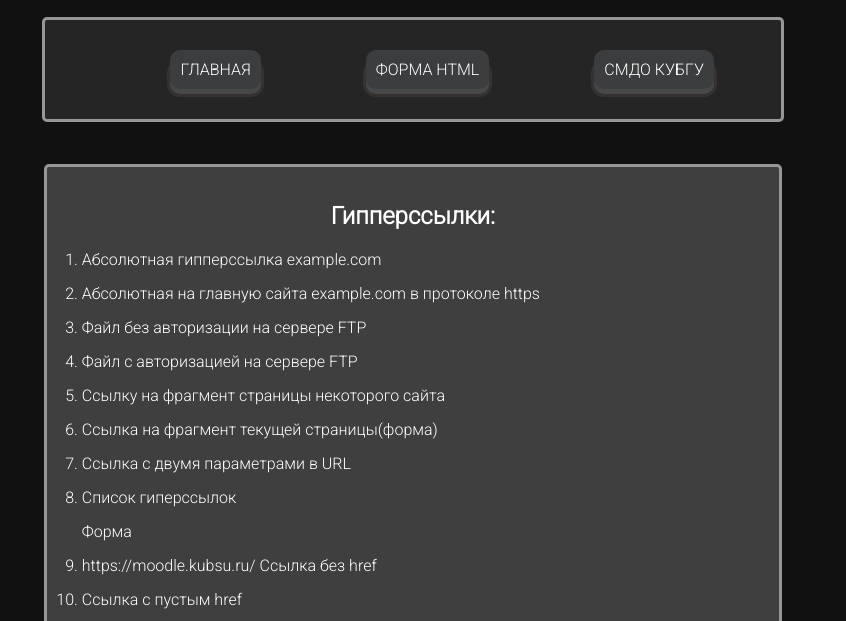
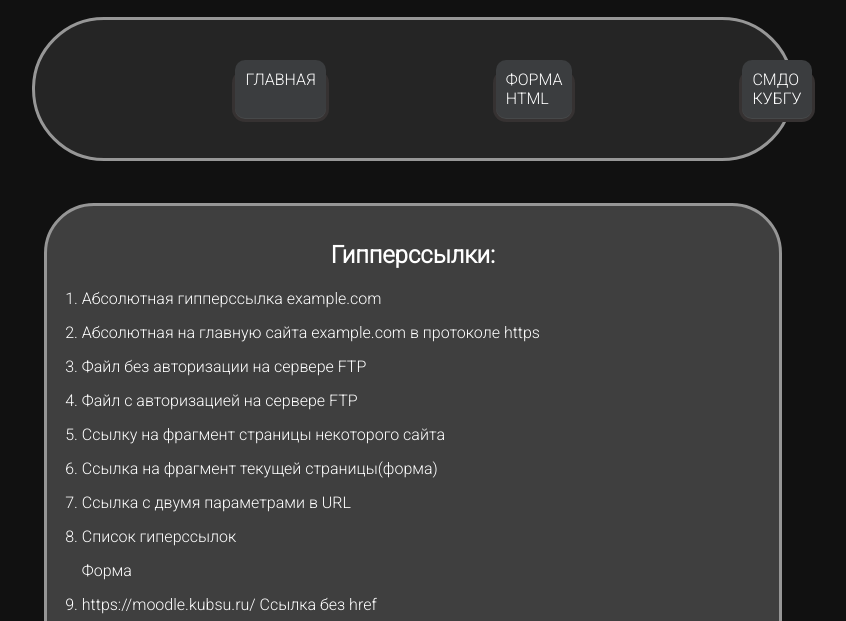
Before and after one commit to KvitselV/KvitselV.github.io, a plain HTML site: page z3/index.html in a window 1280 px wide. Shown: the part 169-790 px from the top of the page, without its empty margins (227-1073 px from the left). Drawn offline with Linux system fonts and the light colour scheme.

Commit message:
Update style.css

```diff
--- a/z3/style.css
+++ b/z3/style.css
@@ -29,7 +29,7 @@ a:active{
     padding: 15px ; /* Внутренние отступы в блоке */ /*padding: 10px 15px 20px 25px; указание каждой стороны*/
     border: 3px solid rgb(150, 150, 150); /* Граница (:ширина границы стиль цвет) */
     margin: 10px;
-    border-radius: 5px                  ;
+    border-radius: 50px                  ;
 }
 .list{
     padding: 0 20px;
@@ -49,17 +49,17 @@ a:active{
 .navigation{
     background: rgb(37, 37, 37);
     max-width: 100%;
-    margin: 10px;
+    margin: 30px;
     display: flex;
     margin:auto;
-    padding: 20px;
+    padding: 30px;
     border: 3px solid rgb(151, 151, 151);
-    border-radius: 5px;
+    border-radius: 100px;
     flex-direction: column;
 }
 .navigation a{
     max-width: 100%;
-    margin: 10px 0;
+    margin: 10px 0px;
     padding: 10px;
     background-color: rgb(59, 61, 63);
     border-radius: 10px;
@@ -103,7 +103,7 @@ a:active{
     order:2;
 }
 td,th {
-    width: 150px;
+    width: 190px;
 	padding: 10px;
 	font-size: 15px;
 }
@@ -123,9 +123,10 @@ footer p{
         display: flex;
         flex-direction: row;
 
+
     }
     .navigation a{
-        margin-left:105px;
+        margin-left:170px;
         padding: 10px;
     }
     .container{
```
